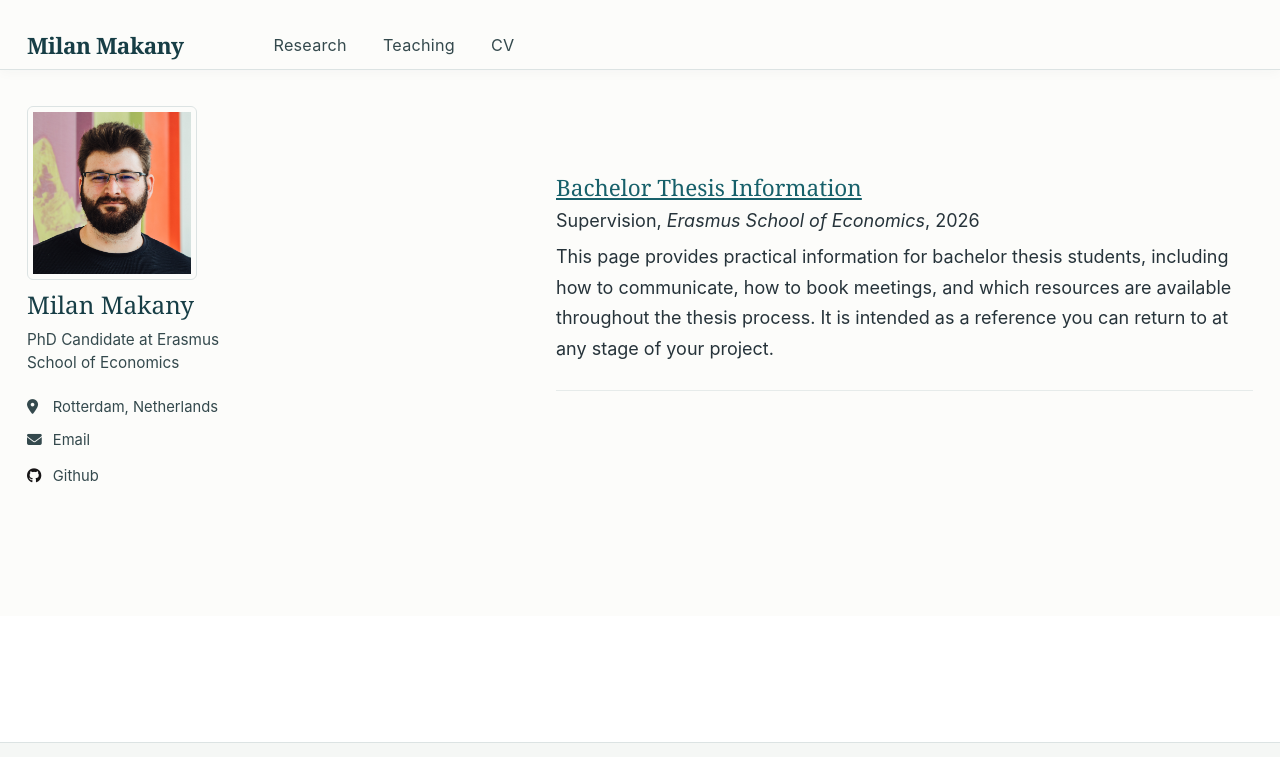
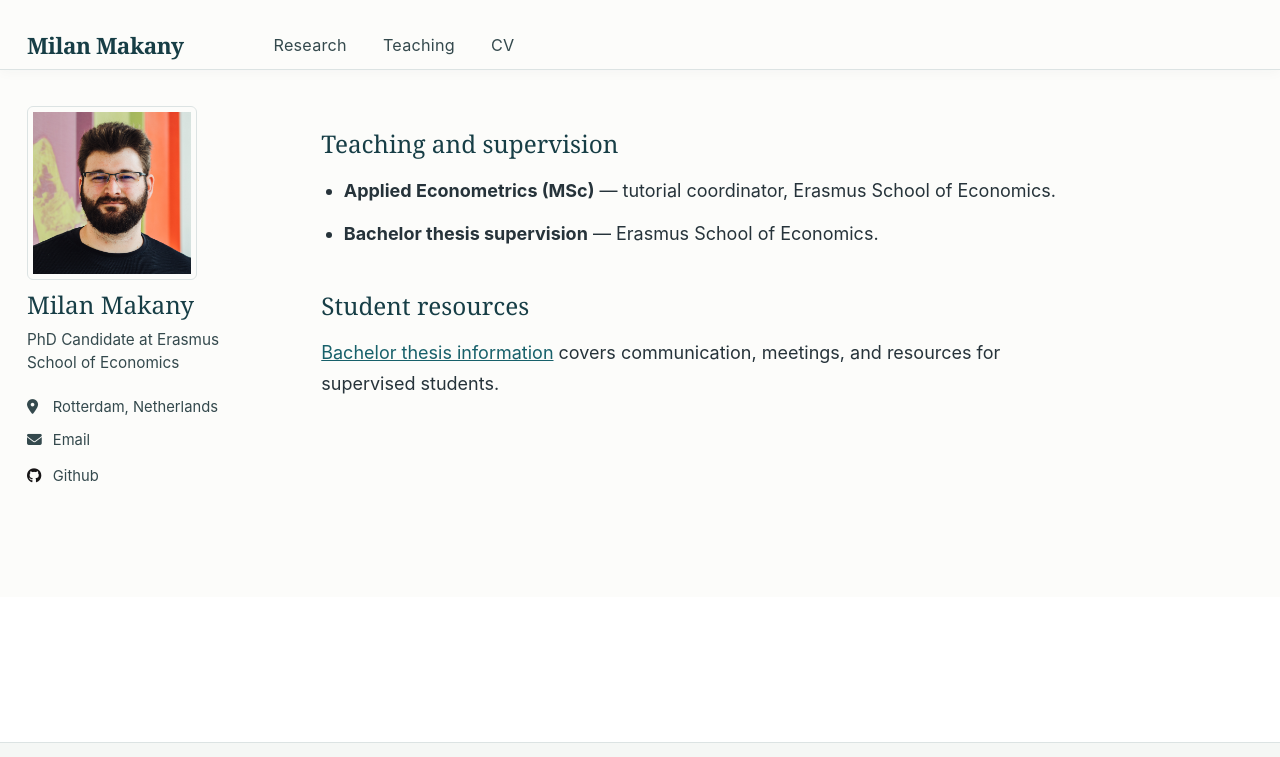
Before and after one commit to makany-milan/makany-milan.github.io, a Jekyll site: the page built from _pages/teaching.html, in a window 1280 px wide, cut to the strip 0-757 px from the top of the page. Built offline with Jekyll 4.4.1, drawn with Linux system fonts in a browser that asks for light colours.

Commit message:
larger update to content

```diff
--- a/_layouts/archive.html
+++ b/_layouts/archive.html
@@ -15,7 +15,7 @@ layout: default
 <div id="main" role="main">
   {% include sidebar.html %}
 
-  <div class="archive{% if page.research_style %} archive--research{% endif %}">
+  <div class="archive{% if page.research_style %} archive--research{% endif %}{% if page.archive_style %} archive--{{ page.archive_style }}{% endif %}">
     {% if page.hide_title %}
       <h1 class="visually-hidden">{{ page.title }}</h1>
     {% else %}
--- a/_pages/teaching.html
+++ b/_pages/teaching.html
@@ -4,10 +4,18 @@ title: "Teaching"
 permalink: /teaching/
 author_profile: true
 hide_title: true
+archive_style: teaching
 ---
 
 {% include base_path %}
 
-{% for post in site.teaching reversed %}
-  {% include archive-single.html %}
-{% endfor %}
+<h2>Teaching and supervision</h2>
+
+<ul class="teaching__roles">
+  <li><strong>Applied Econometrics (MSc)</strong> — tutorial coordinator, Erasmus School of Economics.</li>
+  <li><strong>Bachelor thesis supervision</strong> — Erasmus School of Economics.</li>
+</ul>
+
+<h2>Student resources</h2>
+
+<p><a href="/teaching/bachelor-thesis-info/">Bachelor thesis information</a> covers communication, meetings, and resources for supervised students.</p>
--- a/_sass/_academic.scss
+++ b/_sass/_academic.scss
@@ -77,7 +77,14 @@ body {
 }
 
 @media (min-width: 925px) {
-  .page, .archive { padding-left: 3.5rem; }
+  .page { padding-left: 3.5rem; }
+  .archive {
+    float: none;
+    width: 72%;
+    margin-left: 24%;
+    margin-right: 0;
+    padding-left: 0;
+  }
 }
 
 .author__avatar img {
@@ -159,6 +166,73 @@ body {
     letter-spacing: 0.09em;
     text-transform: uppercase;
   }
+
+  .archive__item-link-label {
+    flex-basis: 9rem;
+    color: #526269;
+    font-size: 0.86rem;
+    font-weight: 500;
+  }
+
+  .archive__item-link-btn {
+    background: transparent;
+    border: 1px solid #9bb9bb;
+    color: #17606a;
+    font-weight: 600;
+    text-decoration: none;
+
+    &:hover, &:focus { background: #e9f0ef; color: #174b54; }
+  }
+
+  .archive__item-award {
+    color: #526269;
+    font-size: 0.9rem;
+    line-height: 1.5;
+  }
+
+  .archive__item-presentations {
+    margin-top: 1rem;
+    border-top: 1px solid #e6ebea;
+    padding-top: 0.75rem;
+
+    summary { color: #17606a; cursor: pointer; font-size: 0.88rem; }
+    ul { margin-top: 0.65rem; color: #526269; font-size: 0.88rem; }
+  }
+}
+
+.archive--cv, .archive--teaching {
+  > h2 {
+    margin: 0 0 0.75rem;
+    color: #173e46;
+    font-size: 1.35rem;
+    font-weight: 400;
+  }
+
+  > h2:not(:first-of-type) { margin-top: 2.3rem; }
+}
+
+.archive--cv {
+  .cv__download {
+    background: #174b54;
+    border-radius: 3px;
+    color: #fff;
+    font-size: 0.9rem;
+    text-decoration: none;
+  }
+
+  > h3 {
+    margin: 1.25rem 0 0.4rem;
+    color: #34494d;
+    font-family: $sans-serif;
+    font-size: 0.95rem;
+  }
+
+  li { margin-bottom: 0.3rem; }
+}
+
+.archive--teaching {
+  .teaching__roles { padding-left: 1.25rem; }
+  .teaching__roles li { margin-bottom: 0.7rem; }
 }
 
 .visually-hidden {
```
Also changed, not shown: _pages/cv.md (+27 -4 lines), _pages/research.html (+13 -13 lines), _teaching/thesis_bsc_ese.md (+1 -5 lines).
